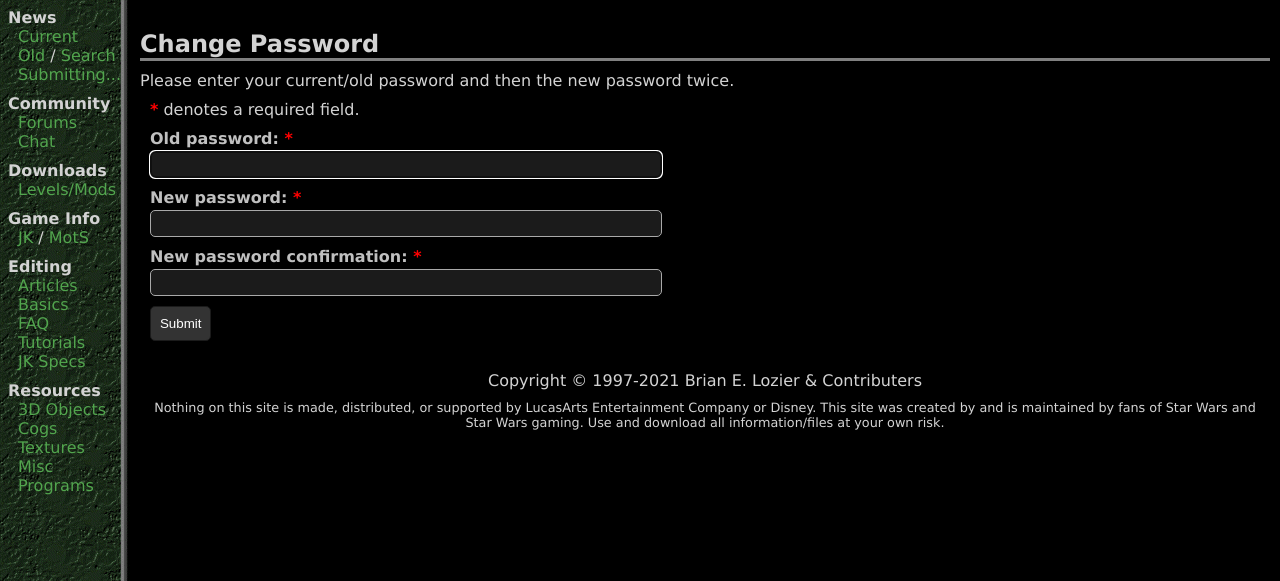
After one commit to saberworks/massassi-django, a Django app: page /account/password_change/ in a window 1280 px wide. The commit adds this page. Shown: the top 581 px of the page. Run offline with Django 3.2, Linux system fonts and the light colour scheme; the visitor is signed in with stand-in values (Sample User, id 1).

Commit message:
password change

```diff
--- a/templates/home.html
+++ b/templates/home.html
@@ -9,6 +9,7 @@
         <p>You're logged in as: {{ user.username }}</p>
         <ul>
             <li><a href="{% url "users:profile" %}">Profile</a></li>
+            <li><a href="{% url "users:password_change" %}">Change Password</a></li>
             <li><a href="{% url "users:logout" %}">Log Out</a></li>
         </ul>
         {% if user.is_staff %}
--- /dev/null
+++ b/templates/registration/password_change_form.html
@@ -0,0 +1,24 @@
+{% extends "outer.html" %}
+
+{% block content %}
+    <h1>{% block title %}Change Password{% endblock %}</h1>
+
+    <p>Please enter your current/old password and then the new password twice.</p>
+
+    <div class="form-container">
+        <p><span class="required"></span> denotes a required field.</p>
+
+        <form method="post">
+            {% csrf_token %}
+            {% for field in form %}
+                {{ field.label_tag }}
+                {% for error in field.errors %}
+                    <div class="field-error">{{ error }}</div>
+                {% endfor %}
+                {{ field }}
+            {% endfor %}
+            <button type="submit">Submit</button>
+        </form>
+    </div>
+
+{% endblock %}
--- a/users/forms.py
+++ b/users/forms.py
@@ -1,5 +1,5 @@
 from django import forms
-from django.contrib.auth.forms import UserCreationForm, AuthenticationForm, PasswordResetForm
+from django.contrib.auth.forms import UserCreationForm, AuthenticationForm, PasswordResetForm, PasswordChangeForm
 from django.contrib.auth.models import User
 
 
@@ -22,3 +22,13 @@ class OurLoginForm(AuthenticationForm):
 
 class OurPasswordResetForm(PasswordResetForm):
     required_css_class = 'required'
+
+class OurPasswordChangeForm(PasswordChangeForm):
+    required_css_class = 'required'
+
+    def __init__(self, user, *args, **kwargs):
+        super().__init__(user, *args, **kwargs)
+
+        # They're all fakking required, stupid stock forms suck
+        for field in self.fields:
+            self.fields[field].required = True
--- a/users/urls.py
+++ b/users/urls.py
@@ -1,4 +1,5 @@
-from django.contrib.auth.views import PasswordResetConfirmView, PasswordResetCompleteView
+from django.contrib.auth.views import PasswordResetConfirmView, PasswordResetCompleteView, PasswordChangeView, \
+    PasswordChangeDoneView
 from django.urls import path
 
 from . import views
@@ -10,6 +11,8 @@ urlpatterns = [
     path('register/', views.register, name='register'),
     path('logout/', views.logout, name='logout'),
     path('login/', views.login, name='login'),
+    path('password_change/', views.OurPasswordChangeView.as_view(), name='password_change'),
+    path('password_change_done/', views.password_change_done, name='password_change_done'),
     path('password_reset/', views.password_reset, name='password_reset'),
     path('password_reset_confirm/<slug:uidb64>/<slug:token>', views.OurPasswordResetConfirmView.as_view(), name='password_reset_confirm'),
     path('password_reset_complete/', PasswordResetCompleteView.as_view(), name='password_reset_complete'),
@@ -17,12 +20,10 @@ urlpatterns = [
 
 # TODO TODO TODO
 # implement password change form...
+# and email address form?
 
 # below provided by django
 # TODO: link to and/or implement each
-# path('login/', views.LoginView.as_view(), name='login'),
-# path('logout/', views.LogoutView.as_view(), name='logout'),
-#
 # path('password_change/', views.PasswordChangeView.as_view(), name='password_change'),
 # path('password_change/done/', views.PasswordChangeDoneView.as_view(), name='password_change_done'),
 #
--- a/users/views.py
+++ b/users/views.py
@@ -1,5 +1,3 @@
-from pprint import pprint
-
 import django
 import logging
 
@@ -7,21 +5,21 @@ from django.contrib import messages
 from django.contrib.auth import login, authenticate
 from django.contrib.auth.decorators import login_required
 from django.contrib.auth.forms import SetPasswordForm
-from django.contrib.auth.views import PasswordResetConfirmView
+from django.contrib.auth.views import PasswordResetConfirmView, PasswordChangeView
 from django.core.exceptions import PermissionDenied
-from django.http import HttpResponse
 from django.shortcuts import redirect, render
 from django.urls import reverse_lazy
+from django.utils.decorators import method_decorator
 
-from .forms import OurUserCreationForm, OurLoginForm, OurPasswordResetForm
+from .forms import OurUserCreationForm, OurLoginForm, OurPasswordResetForm, OurPasswordChangeForm
 
 logger = logging.getLogger(__name__)
 
+
 @login_required
 def index(request):
-    context = {'user': request.user}
-    pprint(dir(context))
-    return render(request, 'users/profile.html', context)
+    return render(request, 'users/profile.html', {'user': request.user})
+
 
 def login(request):
     # logged-in user can't re-login
@@ -57,6 +55,7 @@ def logout(request):
 
     return redirect('home')
 
+
 def register(request):
     # logged-in user can't re-register
     if request.user.is_authenticated:
@@ -75,6 +74,7 @@ def register(request):
 
     return render(request, 'users/register.html', {'form': form})
 
+
 def password_reset(request):
     if request.user.is_authenticated:
         messages.info(request, "Please use the change password form.")
@@ -92,13 +92,29 @@ def password_reset(request):
 
     return render(request, 'users/password_reset.html', {'form': form})
 
+
 def password_reset_confirm(request, **kwargs):
     form = SetPasswordForm()
     form.required_css_class = 'required'
 
     return render(request, 'users/password_reset_confirm.html', {'form': form})
-    return HttpResponse("OK")
 
+
+@login_required
+def password_change_done(request):
+    messages.success(request, 'Password changed successfully.')
+    return redirect('users:profile')
+
+
+#
+# Class-based views follow
+#
 
 class OurPasswordResetConfirmView(PasswordResetConfirmView):
     success_url = reverse_lazy('users:password_reset_complete')
+
+
+@method_decorator(login_required, name='dispatch')
+class OurPasswordChangeView(PasswordChangeView):
+    form_class = OurPasswordChangeForm
+    success_url = reverse_lazy('users:password_change_done')
```
